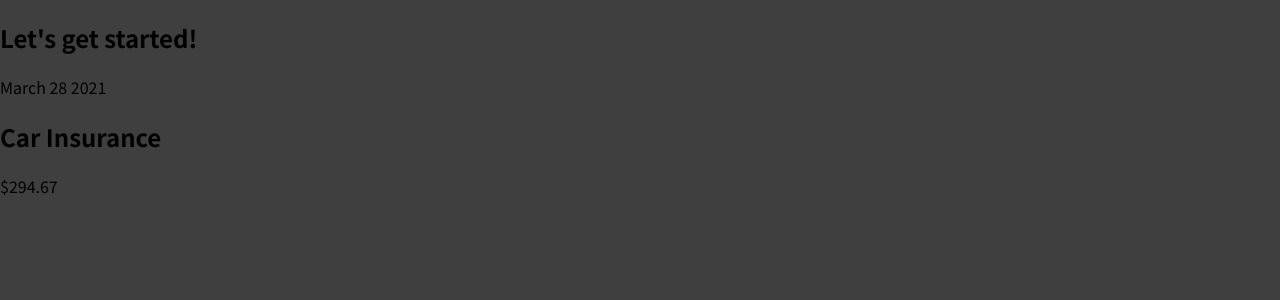
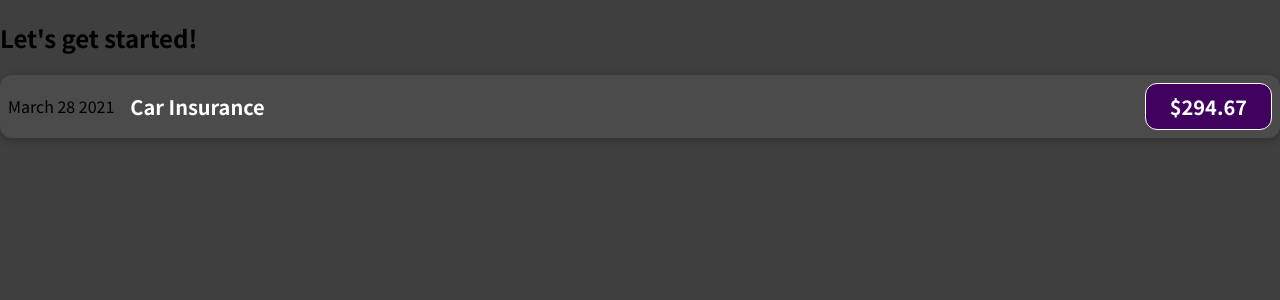
Before and after one commit to LukeAbatayo/simple-expense-tracker, a JavaScript app: page / in a window 1280 px wide. Shown: the top 300 px of the page. Built offline with nearby package versions, Linux system fonts and the light colour scheme.

Commit message:
added style on ExpenseIncome with ExpenseIncome.css

```diff
--- /dev/null
+++ b/src/components/ExpenseItem.css
@@ -0,0 +1,56 @@
+.expense-item {
+    display: flex;
+    justify-content: space-between;
+    align-items: center;
+    box-shadow: 0 2px 8px rgba(0, 0, 0, 0.25);
+    padding: 0.5rem;
+    margin: 1rem 0;
+    border-radius: 12px;
+    background-color: #4b4b4b;
+}
+
+.expense-item__description {
+    display: flex;
+    flex-direction: column;
+    gap: 1rem;
+    align-items: flex-end;
+    flex-flow: column-reverse;
+    justify-content: flex-start;
+    flex: 1;
+}
+
+.expense-item h2 {
+    color: #3a3a3a;
+    font-size: 1rem;
+    flex: 1;
+    margin: 0 1rem;
+    color: white;
+}
+
+.expense-item__price {
+    font-size: 1rem;
+    font-weight: bold;
+    color: white;
+    background-color: #40005d;
+    border: 1px solid white;
+    padding: 0.5rem;
+    border-radius: 12px;
+}
+
+@media (min-width: 580px) {
+    .expense-item__description {
+        flex-direction: row;
+        align-items: center;
+        justify-content: flex-start;
+        flex: 1;
+    }
+
+    .expense-item__description h2 {
+        font-size: 1.25rem;
+    }
+
+    .expense-item__price {
+        font-size: 1.25rem;
+        padding: 0.5rem 1.5rem;
+    }
+}
--- a/src/components/ExpenseItem.js
+++ b/src/components/ExpenseItem.js
@@ -1,10 +1,12 @@
+import './ExpenseItem.css'
+
 function ExpenseItem() {
   return (
-    <div>
+    <div className="expense-item">
       <div>March 28 2021</div>
-      <div>
+      <div className="expense-item__description">
         <h2>Car Insurance</h2>
-        <div>$294.67</div>
+        <div className="expense-item__price">$294.67</div>
       </div>
     </div>
   );
```
Also changed, not shown: 1 other file (tests, documents, lock files or other folders).
